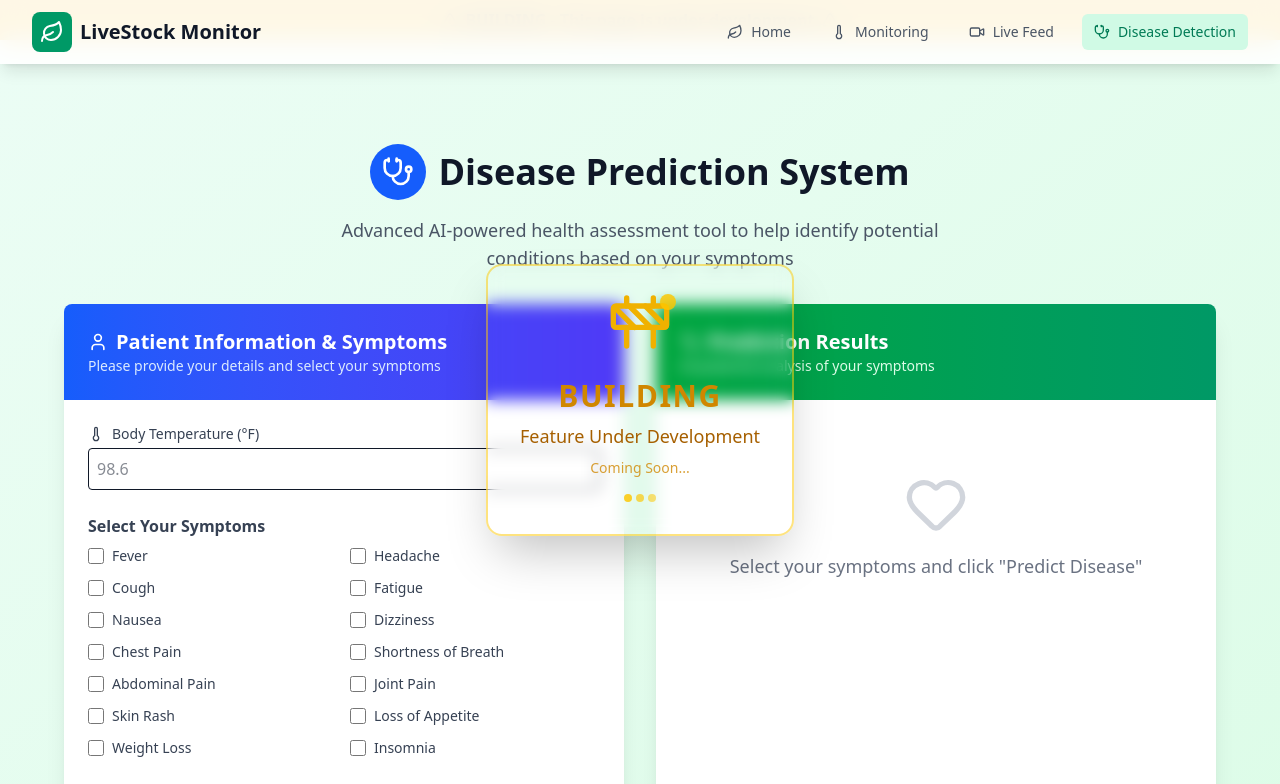
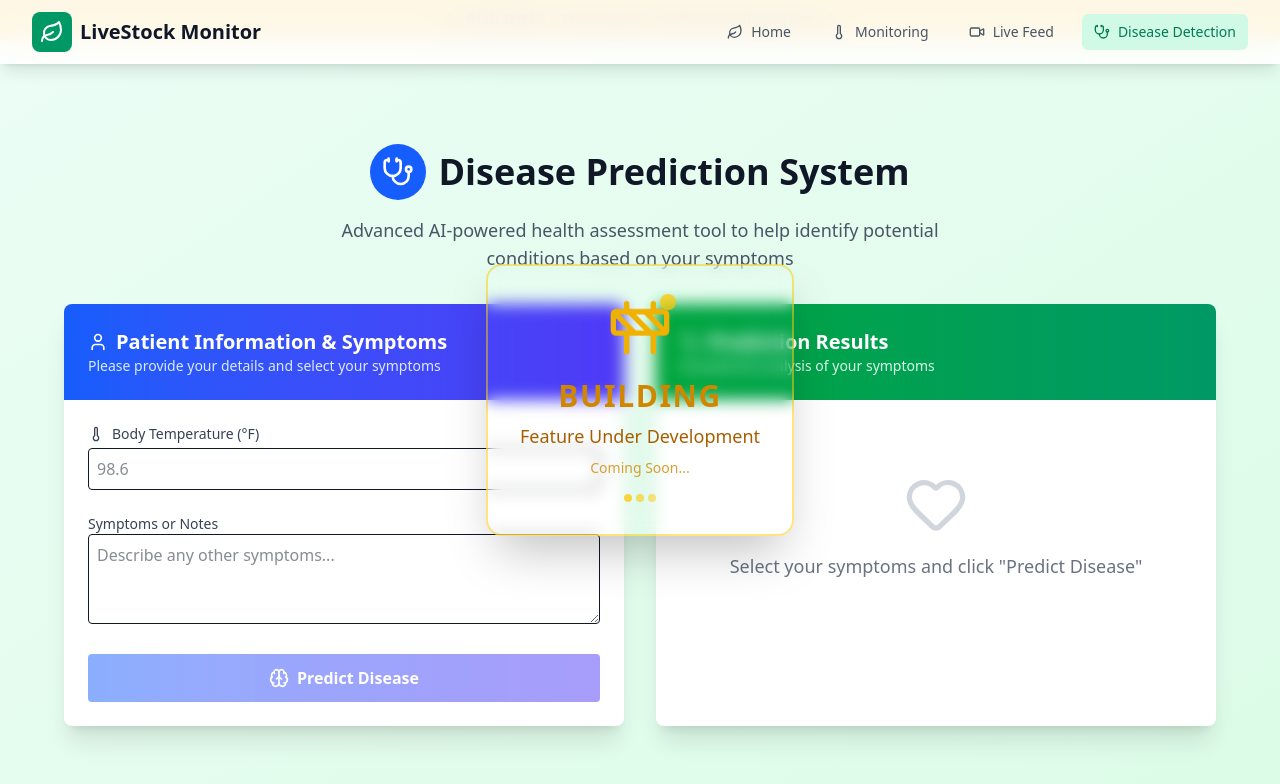
Before and after one commit to lightning-sagar/LMS, a React (Vite) app: page /DiseaseDetection in a window 1280 px wide. Shown: the top 784 px of the page. Built offline with nearby package versions, Linux system fonts and the light colour scheme.

Commit message:
updaed the text

```diff
--- a/src/pages/DecieseDetection.tsx
+++ b/src/pages/DecieseDetection.tsx
@@ -133,31 +133,11 @@ export default function DiseaseDetection() {
                 />
               </div>
 
-              <div>
-                <label className="block font-semibold mb-2 text-gray-700 dark:text-gray-300">
-                  Select Your Symptoms
-                </label>
-                <div className="grid grid-cols-2 gap-3">
-                  {commonSymptoms.map((symptom) => (
-                    <div key={symptom} className="flex items-center space-x-2">
-                      <input
-                        type="checkbox"
-                        id={symptom}
-                        checked={symptoms.includes(symptom)}
-                        onChange={() => handleSymptomToggle(symptom)}
-                        className="w-4 h-4"
-                      />
-                      <label htmlFor={symptom} className="text-sm text-gray-700 dark:text-gray-300">
-                        {symptom}
-                      </label>
-                    </div>
-                  ))}
-                </div>
-              </div>
+
 
               <div>
                 <label htmlFor="additional" className="block text-sm font-medium text-gray-700 dark:text-gray-300">
-                  Additional Symptoms or Notes
+                   Symptoms or Notes
                 </label>
                 <textarea
                   id="additional"
```
